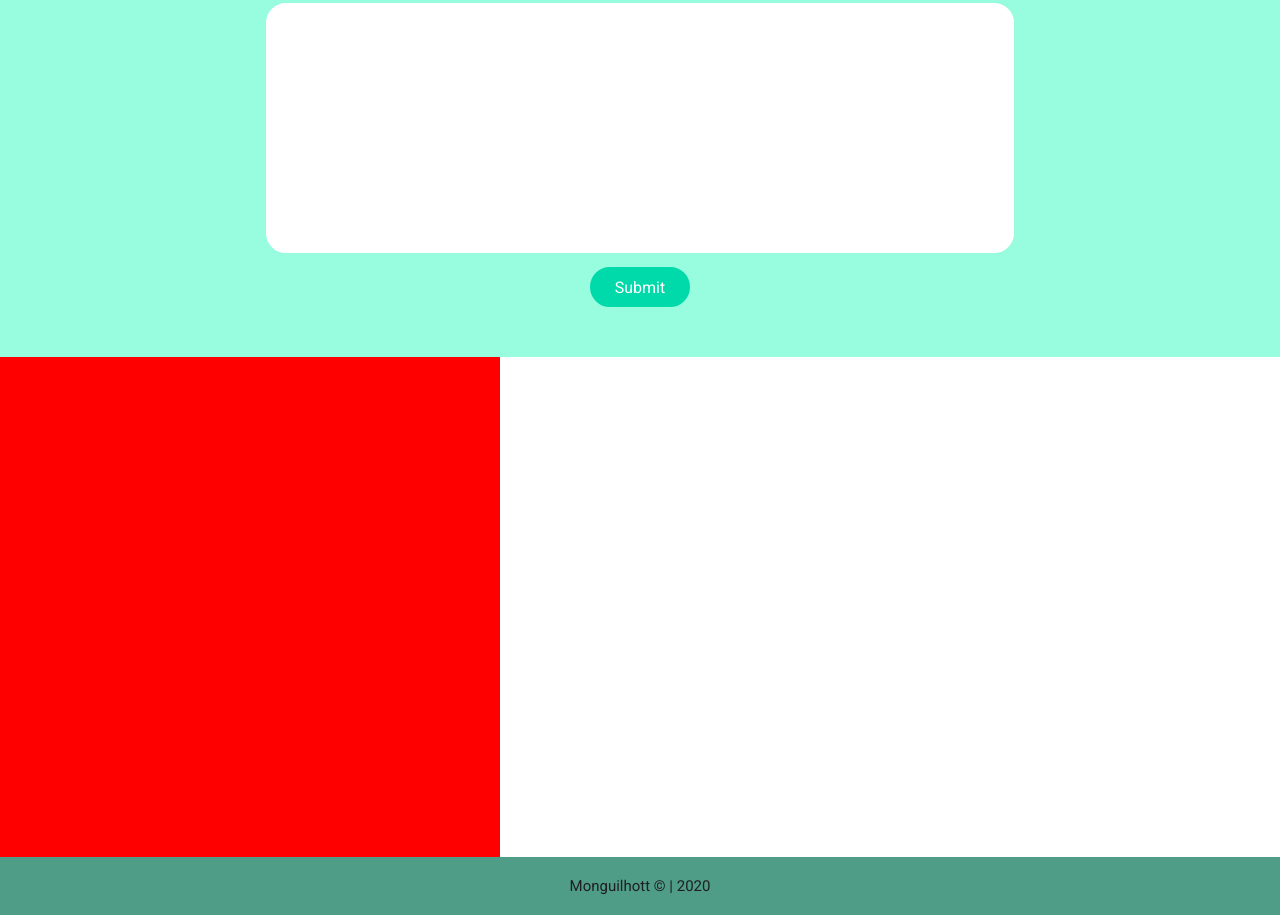
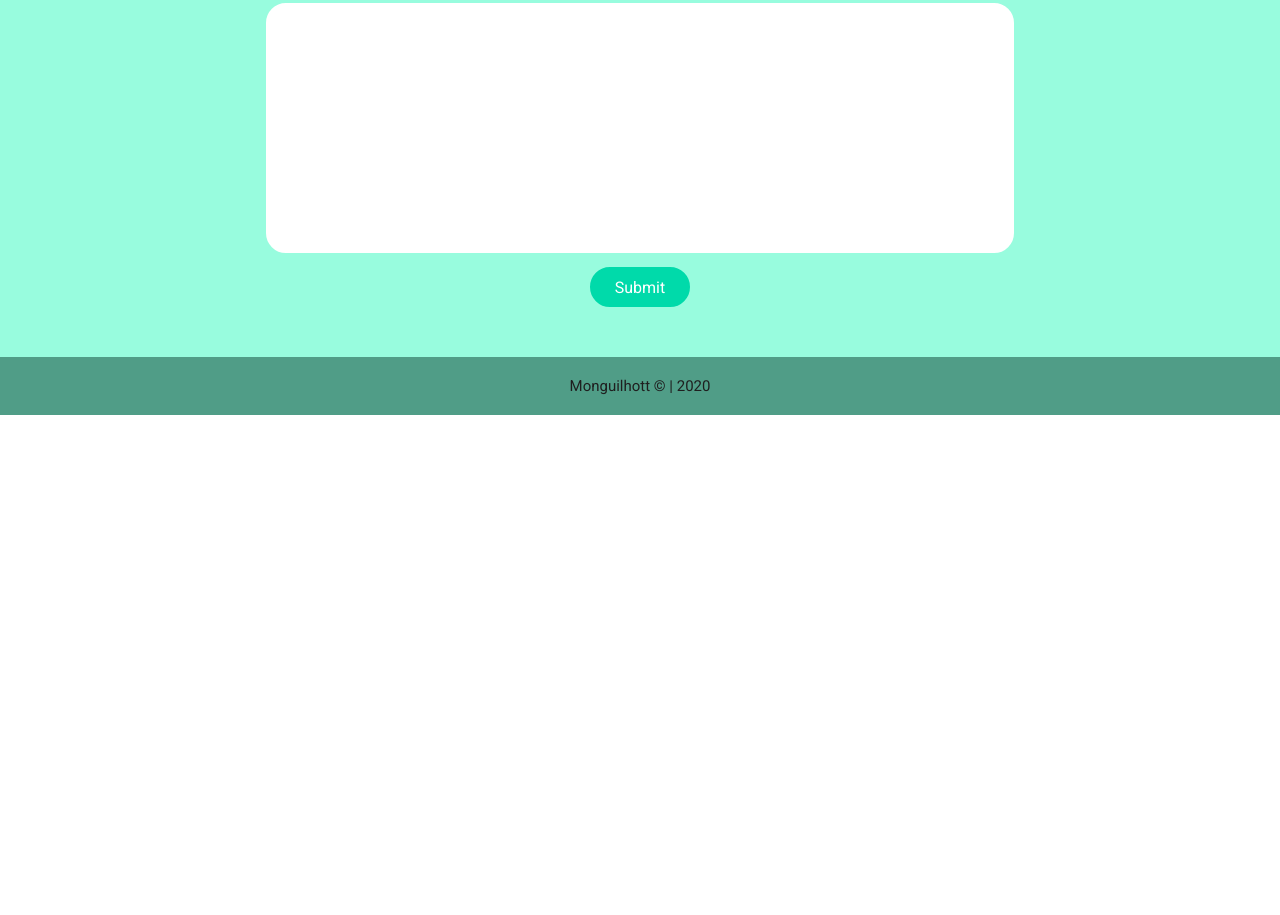
Before and after one commit to gabrielvbauer/Projeto09, a plain HTML site: page index.html in a window 1280 px wide. Shown: the part 4089-5004 px from the top of the page. After the commit the page ends 4504 px from the top, so only its background shows below. Drawn offline with nearby package versions, Linux system fonts and the light colour scheme.

Commit message:
fix: unnecessary div removed

```diff
--- a/css/style.css
+++ b/css/style.css
@@ -597,13 +597,6 @@ footer h2 {
     font-weight: normal;
 }
 
-.box {
-    width: 500px;
-    height: 500px;
-    background-color: red;
-}
-
-
 /****/
 
 
--- a/index.html
+++ b/index.html
@@ -346,8 +346,6 @@
         </div>
     </section>
 
-    <div class="box"></div>
-
     <footer>
         <h2>Monguilhott &copy; | 2020</h2>
     </footer>
```
